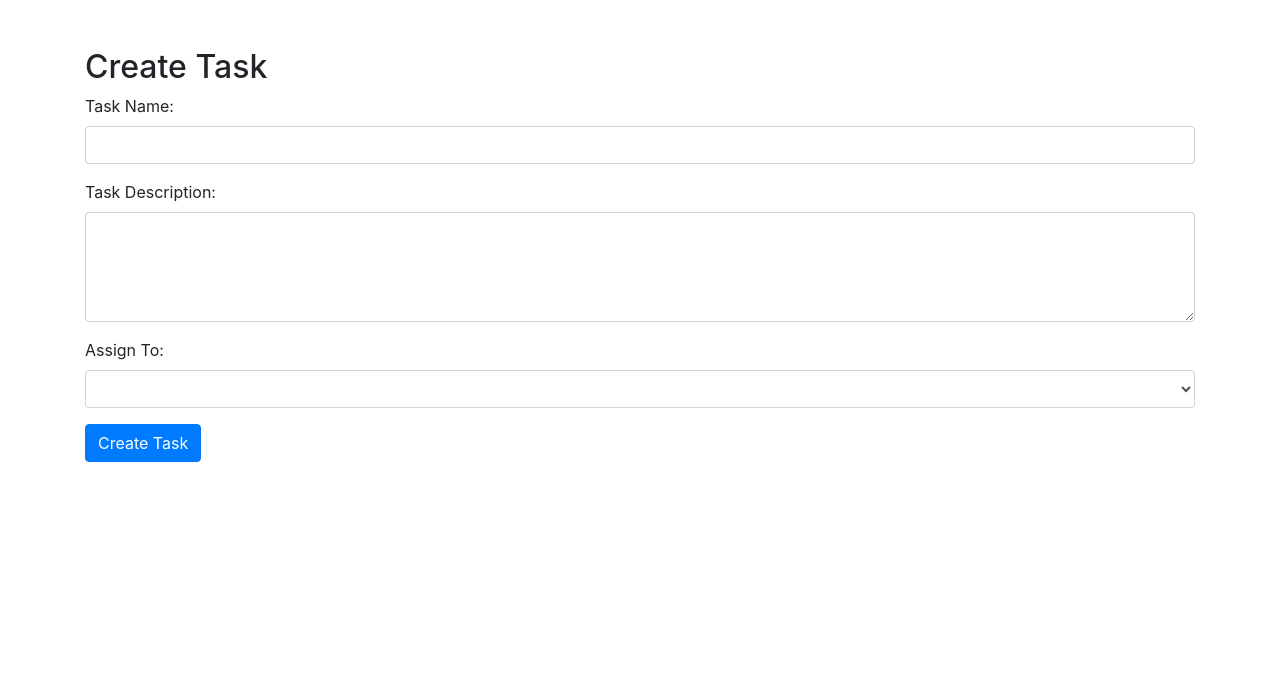
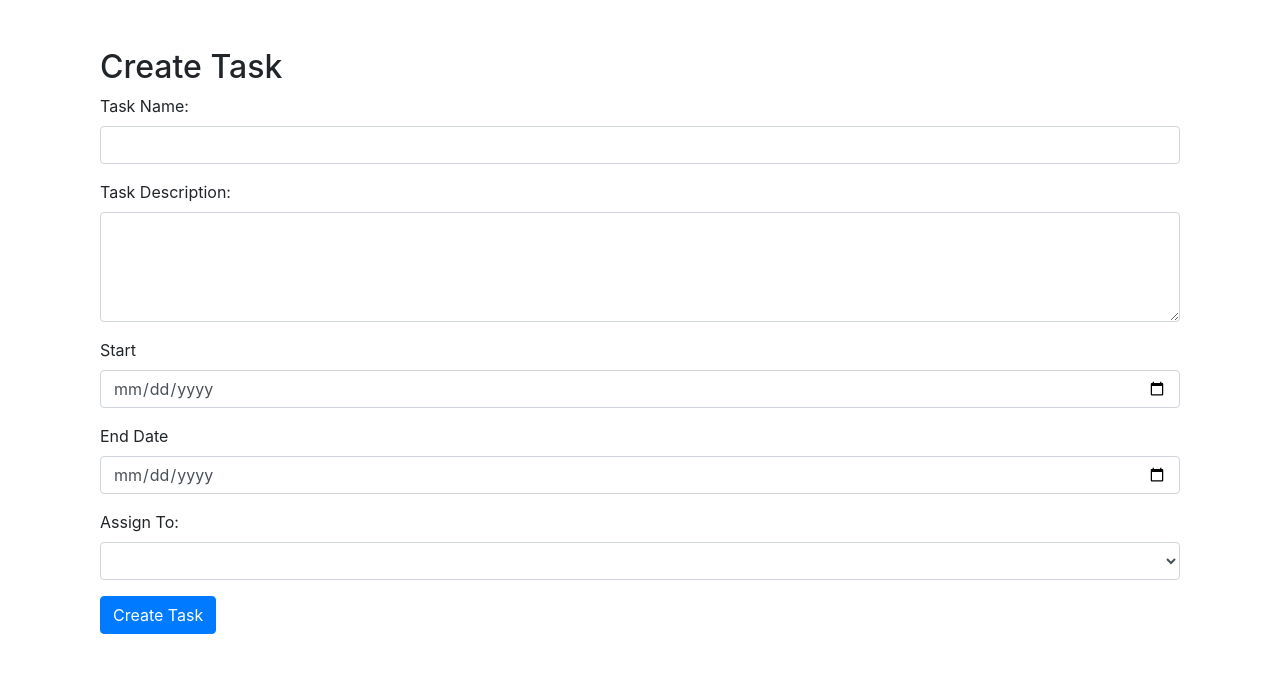
Before and after one commit to moyo2/Task_management_system, a PHP site: page /admin/create_task.php in a window 1280 px wide. Shown: the top 673 px of the page. Run offline with PHP 8.4, Linux system fonts and the light colour scheme; data that the repository does not hold is empty.

Commit message:
completed_create_task_page_and_logout_page

```diff
--- a/admin/create_task.php
+++ b/admin/create_task.php
@@ -8,9 +8,10 @@
     <link href="https://maxcdn.bootstrapcdn.com/bootstrap/4.5.2/css/bootstrap.min.css" rel="stylesheet">
 </head>
 <body>
+<div class="container-sm">
 <div class="container mt-5">
     <h2>Create Task</h2>
-    <form id="createTaskForm" action="create_task.php" method="POST">
+    <form  action="admin_dashboard.php" method="POST">
         <div class="form-group">
             <label for="taskName">Task Name:</label>
             <input type="text" class="form-control" id="taskName" name="taskName" required>
@@ -20,6 +21,17 @@
             <label for="taskDescription">Task Description:</label>
             <textarea class="form-control" id="taskDescription" name="taskDescription" rows="4" cols="50"></textarea>
         </div>
+        <div class="form-group">
+            <label for="start_date">Start</label>
+                <input type="date" class="form-control" name="start_date" placeholder="Start Date:" >
+        </div>
+        <div class="form-group">
+            <label for="start_date">End Date </label>
+                <input type="date" class="form-control" name="end_date"  placeholder="End Date:" >
+
+        </div>
+
+
 
         <div class="form-group">
             <label for="assignedUser">Assign To:</label>
@@ -39,8 +51,10 @@
             </select>
         </div>
 
-        <button type="submit" class="btn btn-primary">Create Task</button>
+        <button type="submit" class="btn btn-primary" name="create_task" value= "Create_task">Create Task</button>
     </form>
+</div>
+
 </div>
 
 
--- a/user_dashboard.php
+++ b/user_dashboard.php
@@ -92,7 +92,7 @@
           <li><a href="update_task.php">Update Task</a></li>
           <li><a href="apply_leave.php">Apply Leave</a></li>
           <li><a href="leave_status.php">Leave Status</a></li>
-          <li><a href="#">Logout</a></li>
+          <li><a href="logout.php">Logout</a></li>
         </ul>
       </div>
     </div>
```
Also changed, not shown: admin/admin_dashboard.php (+36 -1 lines), logout.php (added, +12 -0 lines).
